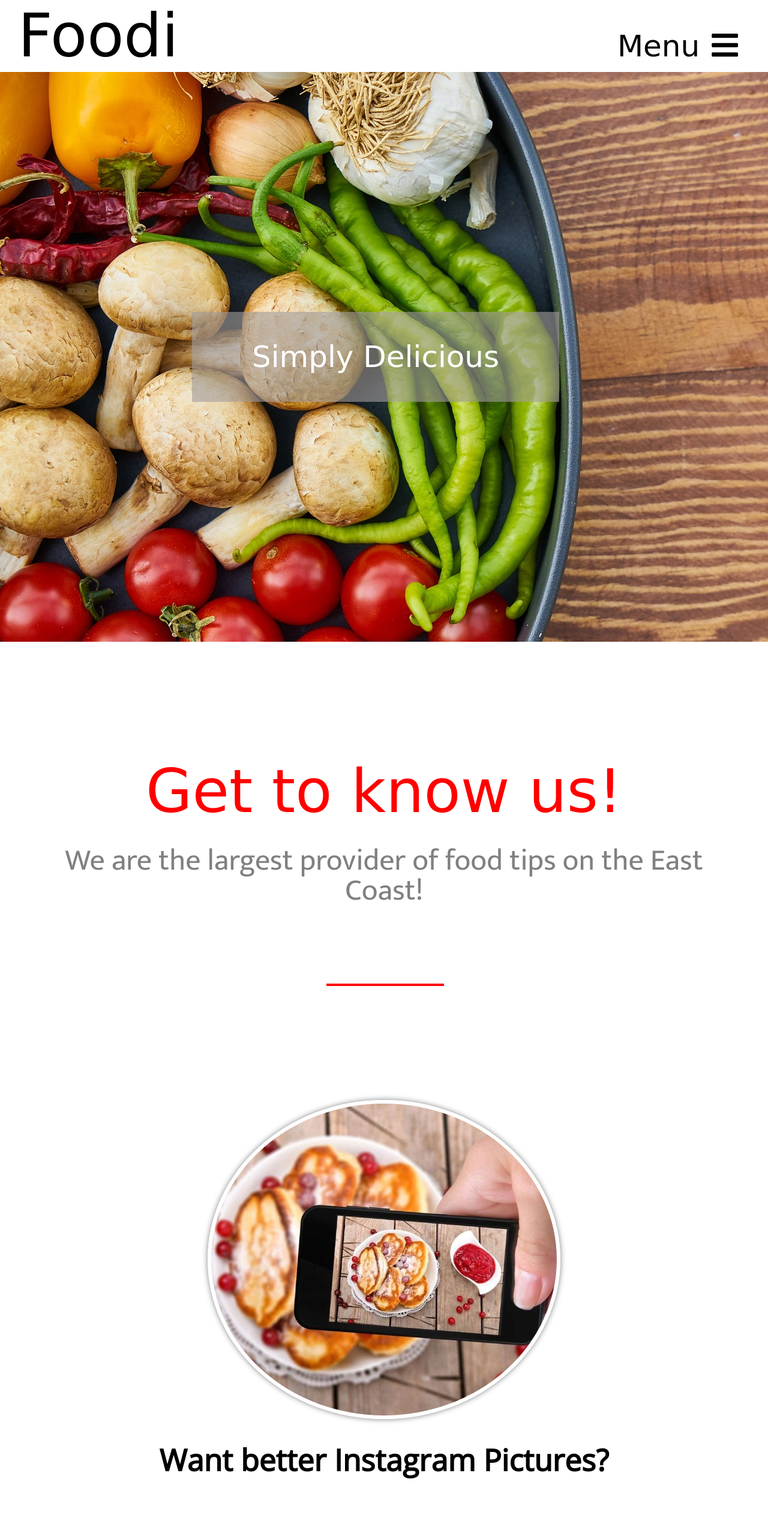
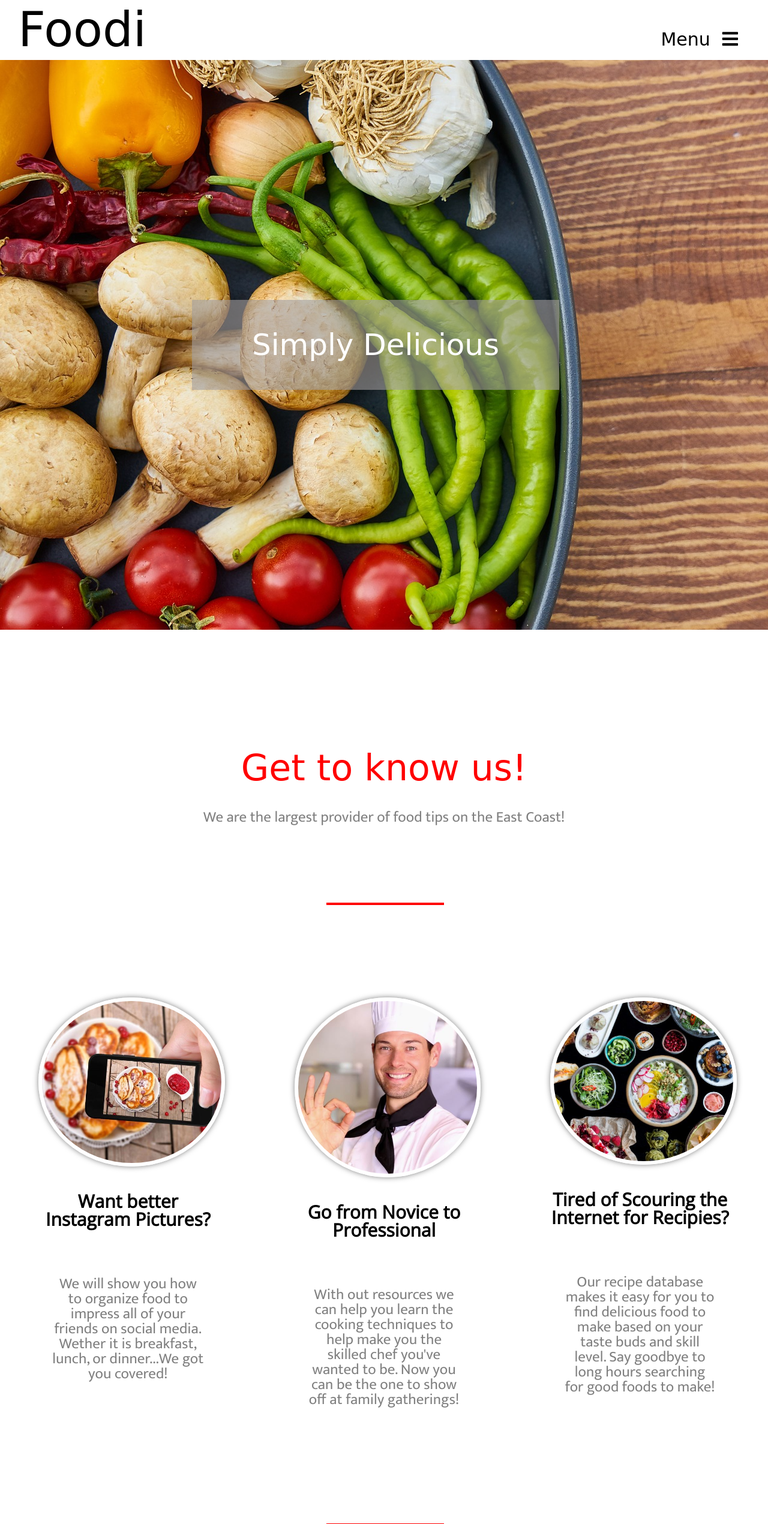
Before and after one commit to memmo01/mocksite-day3, a plain HTML site: page index.html in a window 1280 px wide. Shown: the top 2541 px of the page at 60% size. Drawn offline with nearby package versions, Linux system fonts and the light colour scheme; a web font is replaced by a local one.

Commit message:
finished styling for large screen media query

```diff
--- a/style.css
+++ b/style.css
@@ -4,12 +4,11 @@ html {
   margin: 0;
   overflow-x: hidden;
 }
-
+@media (min-width: 600px) {
   header {
     background-image: url("./images/tomato.jpg");
     width: 100%;
     padding-bottom: 400px;
-
   }
 
   nav {
@@ -17,23 +16,21 @@ nav {
     background-color: white;
     padding: 10px;
     width: 100%;
-
   }
 
   #navTitle {
     font-size: 100px;
     padding-left: 20px;
-    font-family: 'Fredericka the Great', cursive;
+    font-family: "Fredericka the Great", cursive;
   }
 
   img {
-    color: rgba(246, 246, 233, 1)
+    color: rgba(246, 246, 233, 1);
   }
 
   #menu {
-
     float: right;
-    font-family: 'Fredericka the Great', cursive;
+    font-family: "Fredericka the Great", cursive;
     font-size: 50px;
     padding: 40px 40px 0 0;
   }
@@ -43,14 +40,14 @@ img {
   }
 
   #slogan {
-    background-color: rgba(163, 158, 158, .6);
+    background-color: rgba(163, 158, 158, 0.6);
     color: white;
     width: 40%;
     margin: 400px 0 0 25%;
     text-align: center;
     font-size: 50px;
     padding: 50px;
-    font-family: 'Fredericka the Great', cursive;
+    font-family: "Fredericka the Great", cursive;
   }
 
   hr {
@@ -60,7 +57,7 @@ hr {
   }
 
   section h1 {
-    font-family: 'Fredericka the Great', cursive;
+    font-family: "Fredericka the Great", cursive;
     font-size: 100px;
     font-weight: 500;
     color: red;
@@ -80,7 +77,7 @@ section p {
     width: 85%;
     margin-left: 7.5%;
     font-size: 50px;
-    font-family: 'Mukta', sans-serif;
+    font-family: "Mukta", sans-serif;
     color: grey;
     font-weight: 500;
     padding: 40px 0 40px 0;
@@ -93,32 +90,26 @@ section li {
   #getToKnow li img {
     margin-top: 100px;
     border-radius: 50%;
-    box-shadow: 0 0 10px rgba(0, 0, 0, .5);
+    box-shadow: 0 0 10px rgba(0, 0, 0, 0.5);
     border: 6px solid white;
-
   }
 
-
-
   #getToKnow h2 {
-    font-family: 'Open Sans', sans-serif;
+    font-family: "Open Sans", sans-serif;
     font-size: 50px;
     font-weight: 600;
     padding: 40px 0 40px 0;
-
   }
 
   #quotePic {
-
     background-image: url("./images/cook.jpg");
     color: grey;
     height: 1000px;
-    background: linear-gradient( rgba(20, 20, 20, .4),
-    rgba(20, 20, 20, .4)), url("./images/cook.jpg");
-    font-family: 'Open Sans', sans-serif;
+    background: linear-gradient(rgba(20, 20, 20, 0.4), rgba(20, 20, 20, 0.4)),
+      url("./images/cook.jpg");
+    font-family: "Open Sans", sans-serif;
     background-position: bottom center;
     text-align: center;
-
   }
 
   #author {
@@ -142,12 +133,12 @@ footer {
     background-color: rgba(45, 45, 45, 1);
     margin-top: 100px;
     padding: 30px;
+    color: white;
   }
 
   footer h2 {
+    font-family: "Fredericka the Great", cursive;
 
-    font-family: 'Fredericka the Great', cursive;
-    color: white;
     font-size: 80px;
     margin-top: 50px;
   }
@@ -158,29 +149,92 @@ footer hr {
     border-color: white;
   }
 
-footer li,
-p {
-    font-family: 'Open Sans', sans-serif;
+  footer ul {
+    text-align: center;
+    padding: 0;
     color: white;
+
+    font-family: "Open Sans", sans-serif;
+  }
+  footer li {
     font-size: 30px;
     padding: 10px;
+
+    font-family: "Open Sans", sans-serif;
   }
+  footer p {
+    line-height: 50px;
 
-footer p {
-
-    line-height: 50px;
+    font-family: "Open Sans", sans-serif;
     font-size: 20px;
     width: 80%;
     margin-left: 10%;
   }
 
-footer ul {
-    text-align: left;
-    padding: 0;
-    width: 20%;
-    margin-left: 40%;
-}
-
   footer i {
     padding-right: 20px;
   }
+}
+@media (min-width: 786px) {
+  /* nav {
+    background-color: transparent;
+    color: white; */
+  /* } */
+  #menu {
+    float: right;
+    font-family: "Fredericka the Great", cursive;
+    font-size: 30px;
+    padding: 40px 40px 0 0;
+  }
+  nav {
+  }
+  #navTitle {
+    font-size: 80px;
+    padding-left: 20px;
+    font-family: "Fredericka the Great", cursive;
+  }
+
+  section h1 {
+    font-size: 60px;
+  }
+  section p {
+    width: 85%;
+    margin-left: 7.5%;
+    font-size: 30px;
+  }
+  #quotePic {
+    height: 800px;
+  }
+  #getToKnow ul {
+    display: flex;
+  }
+  #getToKnow li {
+    padding: 5%;
+    margin: 0;
+    width: 20%;
+    display: inline-block;
+    flex: 1;
+  }
+
+  #getToKnow li img {
+    width: 100%;
+    margin: 0;
+    padding: 0;
+  }
+  #getToKnow h2 {
+    font-size: 30px;
+  }
+  #getToKnow p {
+    font-size: 25px;
+  }
+
+  #summary ul {
+    width: 100%;
+    display: inline-block;
+    display: flex;
+  }
+  #summary li {
+    width: 40%;
+    flex: 1;
+  }
+}
```
Also changed, not shown: index.html (+0 -1 lines). Lines whose indentation alone changed are shown as unchanged.
